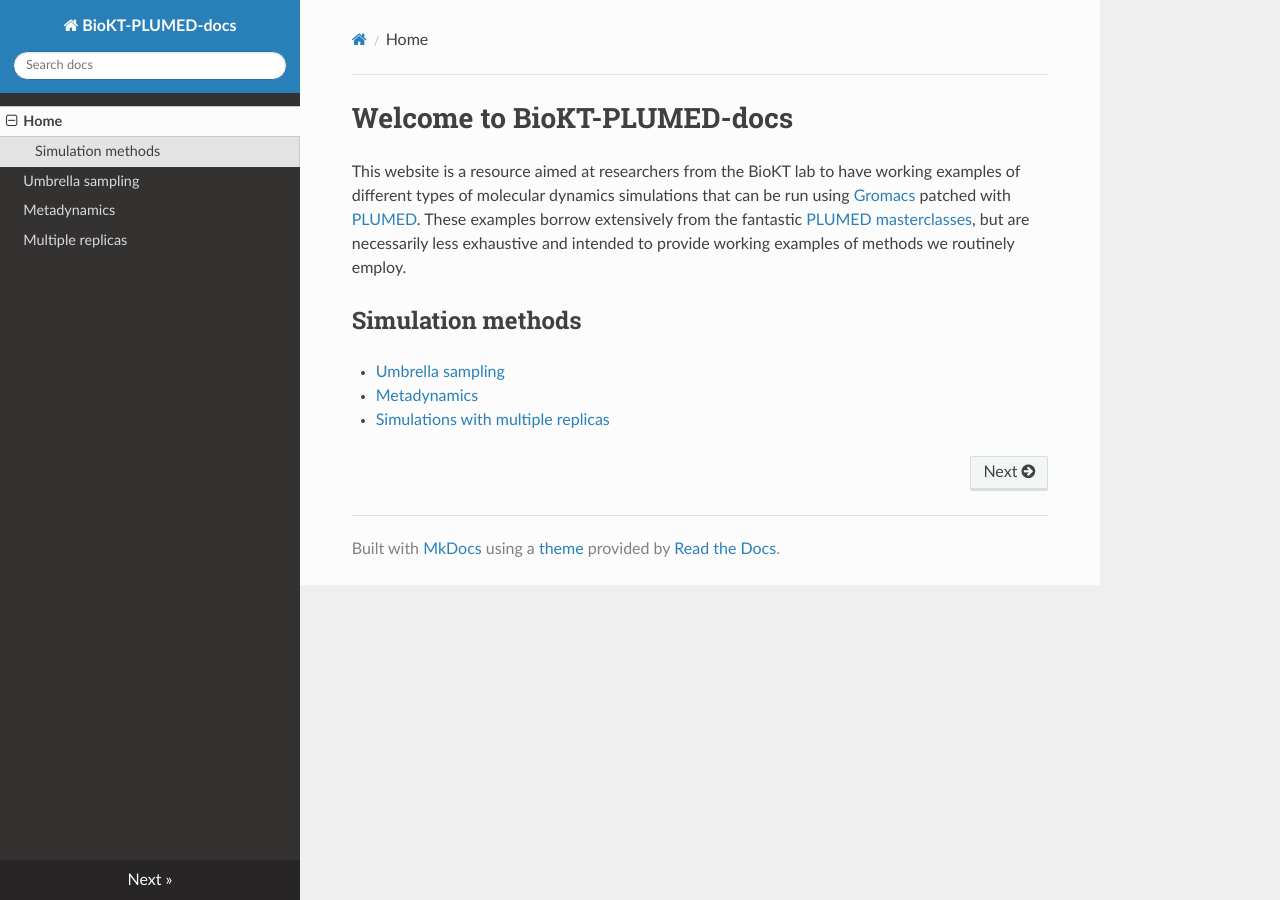
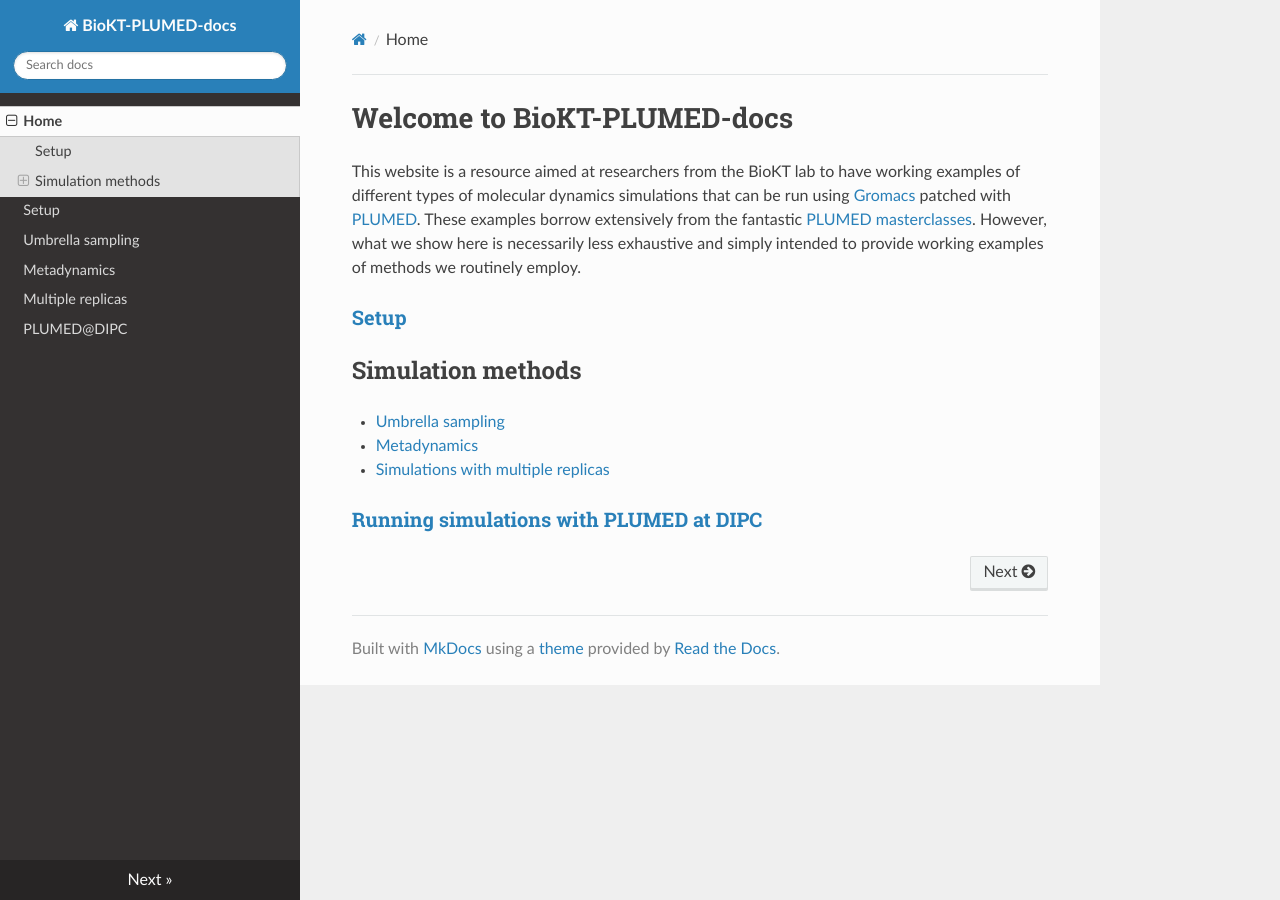
Before and after one commit to BioKT/PLUMED-docs, an MkDocs documentation site: the page built from docs/index.md, in a window 1280 px wide. Built offline with MkDocs 1.6.1, drawn with Linux system fonts in a browser that asks for light colours; nearby versions of some CDN libraries.

Commit message:
adds a more complete version of what we are aimging for

```diff
--- a/docs/index.md
+++ b/docs/index.md
@@ -4,11 +4,15 @@ to have working examples of different types of molecular dynamics
 simulations that can be run using [Gromacs](https://www.gromacs.org/)
  patched with [PLUMED](https://www.plumed.org/). These examples
 borrow extensively from the fantastic
-[PLUMED masterclasses](https://www.plumed.org/masterclass), but are
-necessarily less exhaustive and intended to provide working examples
-of methods we routinely employ.
+[PLUMED masterclasses](https://www.plumed.org/masterclass). However,
+what we show here is necessarily less exhaustive and simply
+intended to provide working examples of methods we routinely employ.
+
+### [Setup](setup.md)
 
 ## Simulation methods
-* [Umbrella sampling](docs/umbrella.md)
-* [Metadynamics](docs/metadynamics.md)
-* [Simulations with multiple replicas](docs/replicas.md)
+* [Umbrella sampling](umbrella.md)
+* [Metadynamics](metadynamics.md)
+* [Simulations with multiple replicas](replicas.md)
+
+### [Running simulations with PLUMED at DIPC](docs/dipc.md)
--- a/mkdocs.yml
+++ b/mkdocs.yml
@@ -2,7 +2,9 @@ site_name: BioKT-PLUMED-docs
 site_url: https://github.com/BioKT/PLUMED-docs
 nav:
     - Home: index.md
+    - Setup: setup.md
     - Umbrella sampling: umbrella.md
     - Metadynamics: metadynamics.md
     - Multiple replicas : replicas.md
+    - PLUMED@DIPC: dipc.md
 theme: readthedocs
```
Also changed, not shown: docs/setup.md (added, +70 -0 lines), docs/dipc.md (added).
